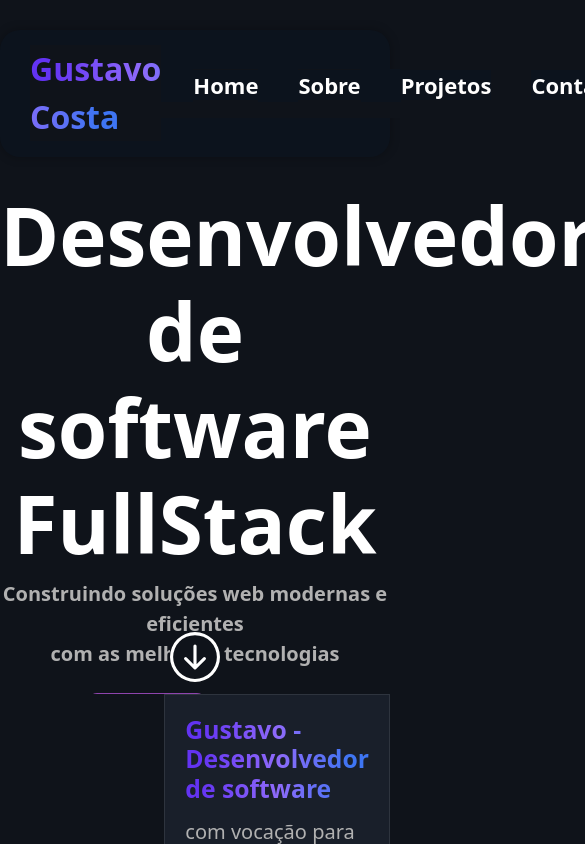
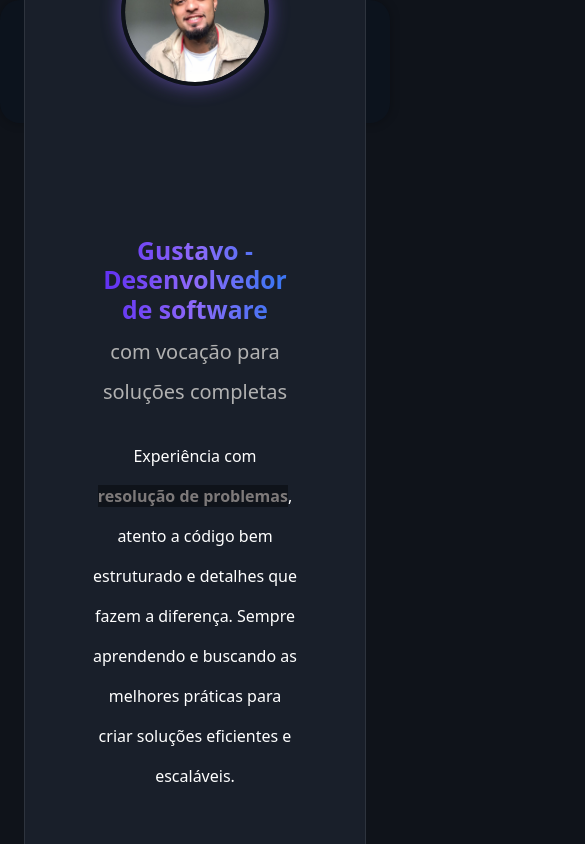
Before and after one commit to GuhDev0/Meu_Portifolio, a Next.js app: page / in a window 390 px wide. Shown: the top 844 px of the page, 585 px wide, since content can reach past the window. Built offline with nearby package versions, Linux system fonts and the light colour scheme.

Commit message:
Atualizando portifolio

```diff
--- a/app/Projeto/page.jsx
+++ b/app/Projeto/page.jsx
@@ -26,9 +26,11 @@ export default function Projeto() {
                     image={"/gestorAppPrint.png"}
                     descricao={`GestorBarberApp controle completo da sua barbearia. Gerencie clientes, colaboradores, serviços e agendamentos de forma prática e organizada.`}
                     listIcon={[<FaHtml5 key="html" />,<SiCsswizardry  key="css"/>]}
-                    link={'https://app-barber-n7iq0szwj-gustavo-costa-araujos-projects-4ec14e5e.vercel.app/'}
+                    link={'https://app-barber-three.vercel.app/'}
                     linkDois={'https://github.com/GuhDev0/AppBarber'}
                 />
+
+
 
             </div>
         </div>
--- a/app/Sobre/Sobre.module.css
+++ b/app/Sobre/Sobre.module.css
@@ -3,13 +3,9 @@
     font-size: 3em;
 }
 
-.perfil_img{
-    border-radius: 45%;
-}
 .sobreMim {
     width: 100%;
     height: 100vh;
-    margin: 50px auto;
     display: flex;
     flex-direction: column;
     align-items: center;
@@ -19,13 +15,13 @@
 
 .container_sobreMim {
     display: flex;
-    margin: 100px 0;
     gap: 130px;
     align-items: center;
     justify-content: center;
     transform: translateX(100%);
     opacity: 0;
-
+    border: 1px solid #dedede1b;
+    background-color: #191f2a;
     animation: slideIn 1s ease-out forwards;
 }
 
@@ -44,7 +40,6 @@
 .textSobreMim {
     width: 700px;
     height: 100%;
-    border: 1px solid #dedede1b;
     background-color: #191f2a;
     padding: 20px;
 }
@@ -56,10 +51,3 @@
     line-height: 40px;
     font-size: 1.2em;
 }
-
-.container_img_sobremim {
-    width: 50%;
-    display: flex;
-    align-items: center;
-    justify-content: center;
-}
--- a/app/Sobre/page.jsx
+++ b/app/Sobre/page.jsx
@@ -1,41 +1,74 @@
-import styles from './Sobre.module.css';
-import Image from 'next/image';
+import styles from "./Sobre.module.css";
+import Image from "next/image";
 import Card from "./card";
 
 export default function Sobre() {
   return (
-        <div className={styles.sobreMim}>
-            <h3 className='fs-1 fw-bold'>Sobre Mim</h3>
-            <div className={styles.container_sobreMim}>
-                <div className={styles.container_card_PERFIL}>
-                    <div className={styles.card_PERFIL}>
-                        <Image width={300}height={10} className={styles.perfil_img} src={"/perfil.jpg"}/>
+    <div
+      className={`${styles.sobreMim}
+        min-h-screen
+        px-4 sm:px-6 md:px-16
+        py-16 sm:py-20 md:py-28`}
+    >
+      <div
+        className={`${styles.container_sobreMim}
+          flex flex-col lg:flex-row gap-8 lg:gap-16 items-center p-5`}
+      >
+        {/* Perfil */}
+        <div className="relative rounded-full p-1 sm:p-2 md:p-3 lg:p-4 flex justify-center">
+
+          {/* Anel brilhante ao redor */}
+          <div className="absolute inset-0 rounded-full shadow-[0_0_20px_rgba(142,106,250,0.7)] animate-pulse pointer-events-none"></div>
+
+          {/* Imagem */}
+          <div className="relative rounded-full overflow-hidden w-[140px] sm:w-[180px] md:w-[220px] lg:w-[300px] h-[140px] sm:h-[180px] md:h-[220px] lg:h-[300px]">
+            <Image
+              src="/perfil.jpg"
+              width={300}
+              height={300}
+              alt="Foto de perfil"
+              className="w-full h-full object-cover rounded-full"
+            />
           </div>
         </div>
-                <div className={styles.textSobreMim}>
-                    <h4 className='fs-2  fw-bold'
+
+        {/* Texto */}
+        <div className={`${styles.textSobreMim} text-center lg:text-left`}>
+          <h4
+            className="fs-2 fw-bold text-lg sm:text-xl md:text-2xl lg:text-3xl"
             style={{
-                            background: "linear-gradient(90deg, rgba(99, 51, 242, 1) 8%, rgba(142, 106, 250, 1) 50%, rgba(62, 117, 243, 1) 90%)",
+              background:
+                "linear-gradient(90deg, rgba(99, 51, 242, 1) 8%, rgba(142, 106, 250, 1) 50%, rgba(62, 117, 243, 1) 90%)",
               WebkitBackgroundClip: "text",
               WebkitTextFillColor: "transparent",
               backgroundClip: "text",
-                            color: "transparent"
-                        }} >
+              color: "transparent",
+            }}
+          >
             Gustavo - Desenvolvedor de software
           </h4>
-                    <p className='fs-5 ' style={{ color: "#b1b1b1ff" }}>com vocação para soluções completas</p>
-                    <p className='fs-6'>
-                        Experiência com <b style={{ color: "#7d7979ff" }}>resolução de problemas</b>, atento a código bem estruturado e detalhes que fazem a diferença. Sempre aprendendo e buscando as melhores práticas para criar soluções eficientes e escaláveis.<br />
-                        Especialista em tecnologias backend modernas, com foco em desenvolvimento full stack para criar experiências web completas e performáticas.    </p>
 
-                    <div>
-                        <div className={styles.tecnologias_container_card}>
+          <p className="fs-5 mt-2 text-sm sm:text-base md:text-lg" style={{ color: "#b1b1b1ff" }}>
+            com vocação para soluções completas
+          </p>
+
+          <p className="fs-6 mt-4 leading-relaxed text-xs sm:text-sm md:text-base">
+            Experiência com{" "}
+            <b style={{ color: "#7d7979ff" }}>resolução de problemas</b>, atento a
+            código bem estruturado e detalhes que fazem a diferença. Sempre
+            aprendendo e buscando as melhores práticas para criar soluções
+            eficientes e escaláveis.
+            <br /><br />
+            Especialista em tecnologias backend modernas, com foco em
+            desenvolvimento full stack para criar experiências web completas e
+            performáticas.
+          </p>
+
+          <div className={`${styles.tecnologias_container_card} mt-6`}>
             <Card />
           </div>
         </div>
       </div>
     </div>
-
-        </div>
-    )
+  );
 }
--- a/app/globals.css
+++ b/app/globals.css
@@ -1,7 +1,7 @@
 @import url('https://fonts.googleapis.com/css2?family=DM+Sans:ital,opsz,wght@0,9..40,100..1000;1,9..40,100..1000&family=Montserrat:ital,wght@0,100..900;1,100..900&family=Roboto:ital,wght@0,100..900;1,100..900&display=swap');
 @import "tailwindcss";
 
-*,body{
+*,body,html{
     padding: 0;
     margin: 0;
     box-sizing: border-box;
@@ -10,6 +10,7 @@
     color: #fff;
     max-width: 100%;
 }
+
 @keyframes bounce {
   0%, 100% { transform: translateY(0); }
   50% { transform: translateY(-10px); }
--- a/app/header/Header.module.css
+++ b/app/header/Header.module.css
@@ -1,45 +1,51 @@
 .header {
     display: flex;
     justify-content: center;
-
+    width: 100%;
 }
 
+/* ===== Container principal ===== */
 .container_header {
     box-shadow: 0px 0px 10px 1px rgba(0, 0, 0, 0.233);
-    margin: 30px 0;
-    width: 1280px;
-    height: 15vh;
-    padding: 0 30px;
+    margin: 30px 16px;
+    max-width: 1280px;     /* 🔑 não trava mais */
+    width: 100%;
+    min-height: 80px;      /* melhor que vh */
+    padding: 16px 24px;
     display: flex;
     justify-content: space-between;
     align-items: center;
     border-radius: 20px;
     background-color: #0c131d;
-
-
 }
-
 
 .container_header .container_title .link_title {
     font-size: 2em;
     text-decoration: none;
     font-weight: 700;
+    color: white;
 }
 
+/* ===== Navegação ===== */
 .nav_list {
     display: flex;
     align-items: center;
-    justify-content: center;
-    list-style: none;
-
 }
 
 .nav_list ul {
     display: flex;
     gap: 40px;
-    text-align: center;
-    background-color: #0c131d;
+    padding: 0;
+    margin: 0;
+}
 
+.nav_list li {
+    list-style: none;
+    transition: 0.3s ease;
+}
+
+.nav_list li:hover {
+    transform: scale(1.1);
 }
 
 .nav_list .link {
@@ -47,12 +53,43 @@
     font-weight: bold;
     text-decoration: none;
     color: white;
-    background-color: #0c131d;
 }
-.nav_list li{
-    list-style: none;
-    transition: 0.3s ease;
+
+/* ========================= */
+/* 📱 MOBILE */
+/* ========================= */
+@media (max-width: 768px) {
+    .header {
+        width: 100%;
+        display: flex;
+        justify-content: center;
+    }
+
+    .container_header {
+        width: 100%;              /* 🔑 ocupa toda a largura */
+        max-width: 100%;          /* 🔑 garante que não limite */
+        margin: 0 auto;           /* 🔑 mantém centralizado */
+        padding: 16px;            /* respiro nas laterais */
+        box-sizing: border-box;
+
+        display: flex;
+        flex-direction: column;
+        align-items: center;
+        gap: 16px;
+
+
+    }
+
+    .nav_list ul {
+        display: flex;
+        flex-direction: row;
+        gap: 16px;
+        justify-content: center;
+        padding: 0;
+        margin: 0;
+    }
+
+    .nav_list .link {
+        font-size: 18px;
+    }
 }
-.nav_list li:hover{
-    transform: scale(1.1);
-}
--- a/app/home/Home.module.css
+++ b/app/home/Home.module.css
@@ -17,3 +17,7 @@
         opacity: 1;
     }
 }
+
+@media(max-width:768px){
+
+}
--- a/app/home/page.jsx
+++ b/app/home/page.jsx
@@ -1,6 +1,4 @@
 import Link from 'next/link';
-import styles from './Home.module.css';
-import Image from 'next/image'
 import { CiLinkedin } from "react-icons/ci";
 import { FaGithub } from "react-icons/fa";
 import { BsArrowDownCircle } from "react-icons/bs";
@@ -9,24 +7,34 @@ export default function PageHome() {
     const socialLinks = [
         { icon: <FaGithub />, url: "https://github.com/GuhDev0" },
         { icon: <CiLinkedin />, url: "https://www.linkedin.com/in/gustavo-costa-araujo-/" }
-    ]
+    ];
+
+    return (
+        <div className="relative min-h-screen flex flex-col justify-center items-center bg-[#0f131a] text-white px-4 md:px-16">
+
+            {/* Conteúdo central */}
+            <div className="text-center">
+                <h1 className="font-bold text-4xl sm:text-5xl md:text-6xl lg:text-7xl xl:text-[9rem]2xl:text-[11rem] leading-none">
+                    Desenvolvedor de software <br /> FullStack
+                </h1>
 
 
+                <p className="mt-4 text-gray-400 text-base sm:text-lg md:text-xl">
+                    Construindo soluções web modernas e eficientes <br />
+                    com as melhores tecnologias
+                </p>
 
-    return (
-        <div className='h-130 position-relative'>
-            <div className='text-center tex-lg '>
-                <h1 className=' fw-bold   ' style={{ fontSize: "5em" }}>Desenvolvedor de software <br /> FullStack</h1>
-                <p className='fs-5  fw-bold  ' style={{ color: '#b1b1b1ff' }}>Construindo soluções web modernas e eficientes <br />com as melhores tecnologias</p>
+                {/* Botões e redes sociais */}
+                <div className="flex flex-col sm:flex-row justify-center items-center gap-3 sm:gap-6 mt-6">
 
-                <div className="flex justify-center items-center gap-6 mt-4">
+                    <Link
+                        href="/Projeto"
+                        className="px-6 py-3 bg-[#8E44AD] text-white font-bold rounded-lg text-lg hover:bg-purple-700 transition"
+                    >
+                        Projetos
+                    </Link>
 
-                        <Link href='/Projeto' className="btn text-nowrap btn-lg fw-bold" style={{ backgroundColor: '#8E44AD', color: "white" }}>
-                                Projetos
-                            </Link>
-
-
-                    <div className="flex gap-4 text-2xl">
+                    <div className="flex gap-4 text-2xl justify-center">
                         {socialLinks.map((item, index) => (
                             <a
                                 key={index}
@@ -40,15 +48,13 @@ export default function PageHome() {
                         ))}
                     </div>
                 </div>
-                <button type='button' className='btn btn-lg position-absolute bottom-0 start-50 translate-middle-x mb-3 bounce' >
-                    <i >
-                        <BsArrowDownCircle size={50}/>
-                    </i>
-                </button>
-
             </div>
 
+            {/* Botão seta animada */}
+            <button className="absolute bottom-4 left-1/2 -translate-x-1/2 animate-bounce">
+                <BsArrowDownCircle size={50} />
+            </button>
+
         </div>
-    )
-
+    );
 }
--- a/app/page.js
+++ b/app/page.js
@@ -8,7 +8,7 @@ import Tecnologia from "./tecnologias/page";
 export default function Home() {
   return (
     <div className={styles.homme}>
-      <PageHome />
+
       <SobreMim />
       <Projeto />
       <Tecnologia/>
```
Lines whose indentation alone changed are shown as unchanged.
